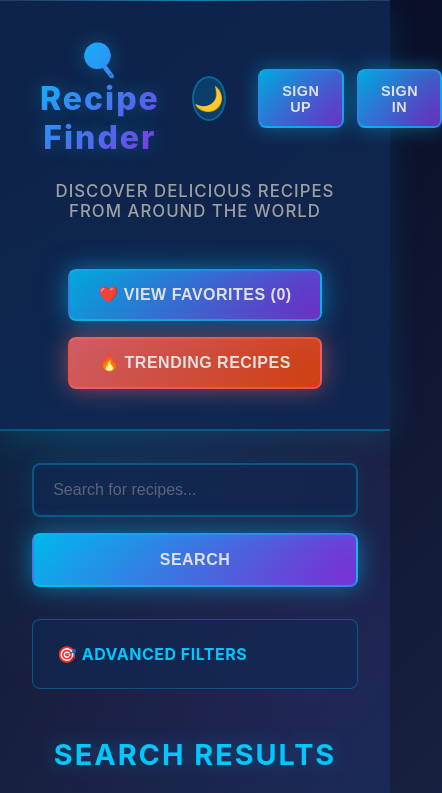
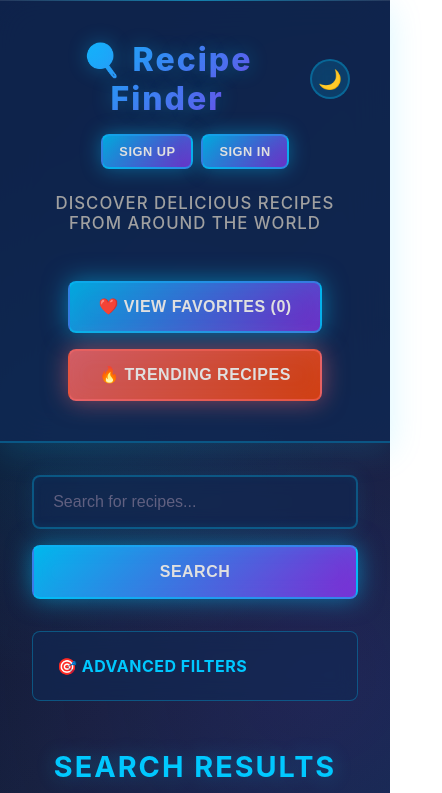
Before and after one commit to Jazzmine-Flora/recipe-finder, a website built with Vite: page index.html in a window 390 px wide. Shown: the top 793 px of the page, 442 px wide, since content can reach past the window. Built offline with nearby package versions, Linux system fonts and the light colour scheme; some packages are replaced by stand-ins of ours; no server answers.

Commit message:
Fix: Improve mobile responsiveness for header buttons - prevent signup button overflow

```diff
--- a/src/style.css
+++ b/src/style.css
@@ -608,6 +608,27 @@ body.light-mode .theme-toggle:hover {
         font-size: 2rem;
     }
 
+    .header-top {
+        flex-wrap: wrap;
+        gap: 1rem;
+        justify-content: center;
+    }
+
+    .theme-toggle {
+        width: 40px;
+        height: 40px;
+        font-size: 1.2rem;
+    }
+
+    .auth-buttons, .user-info {
+        gap: 0.5rem;
+    }
+
+    .auth-btn {
+        padding: 0.5rem 1rem;
+        font-size: 0.8rem;
+    }
+
     .search-container {
         flex-direction: column;
     }
```
